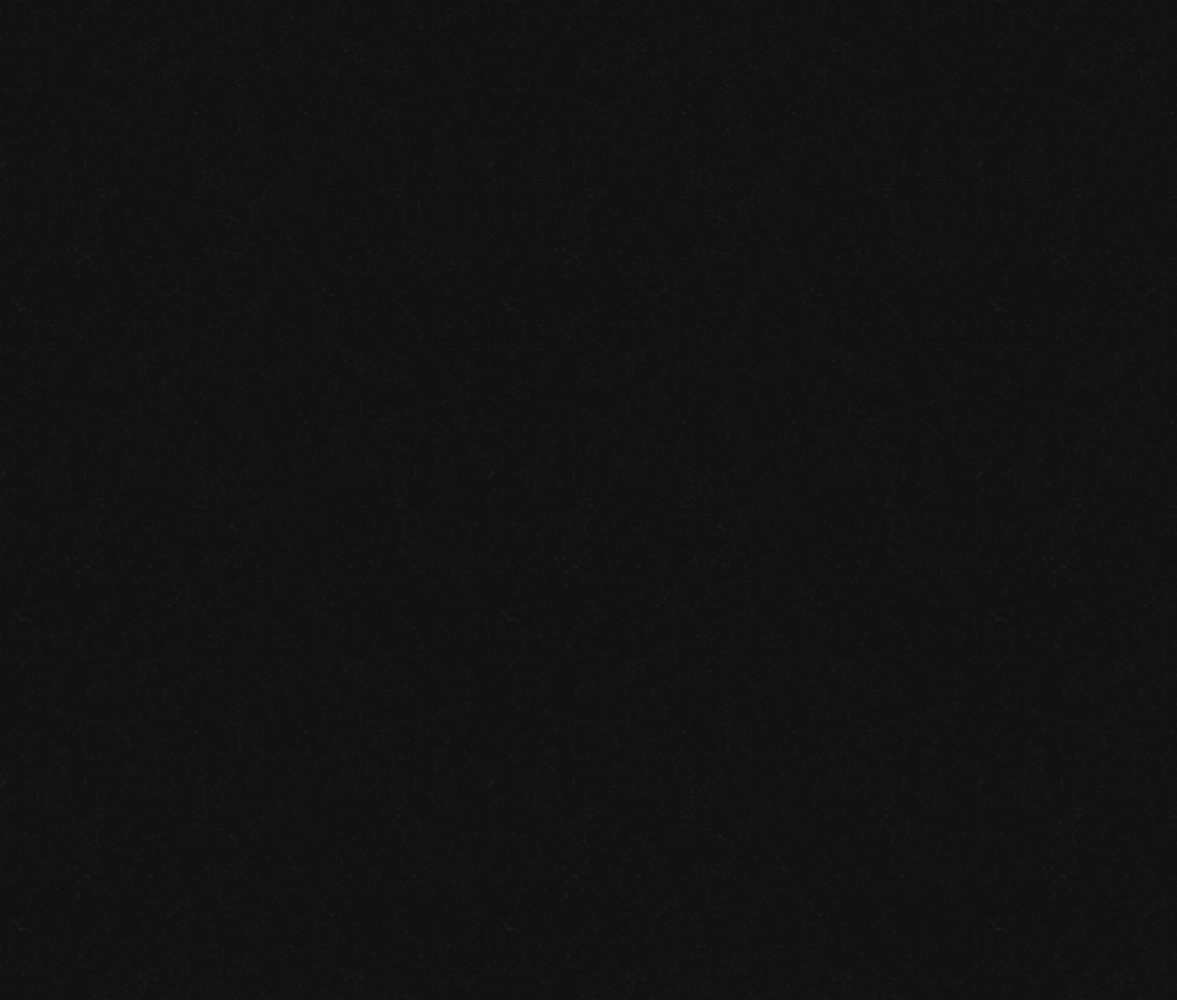
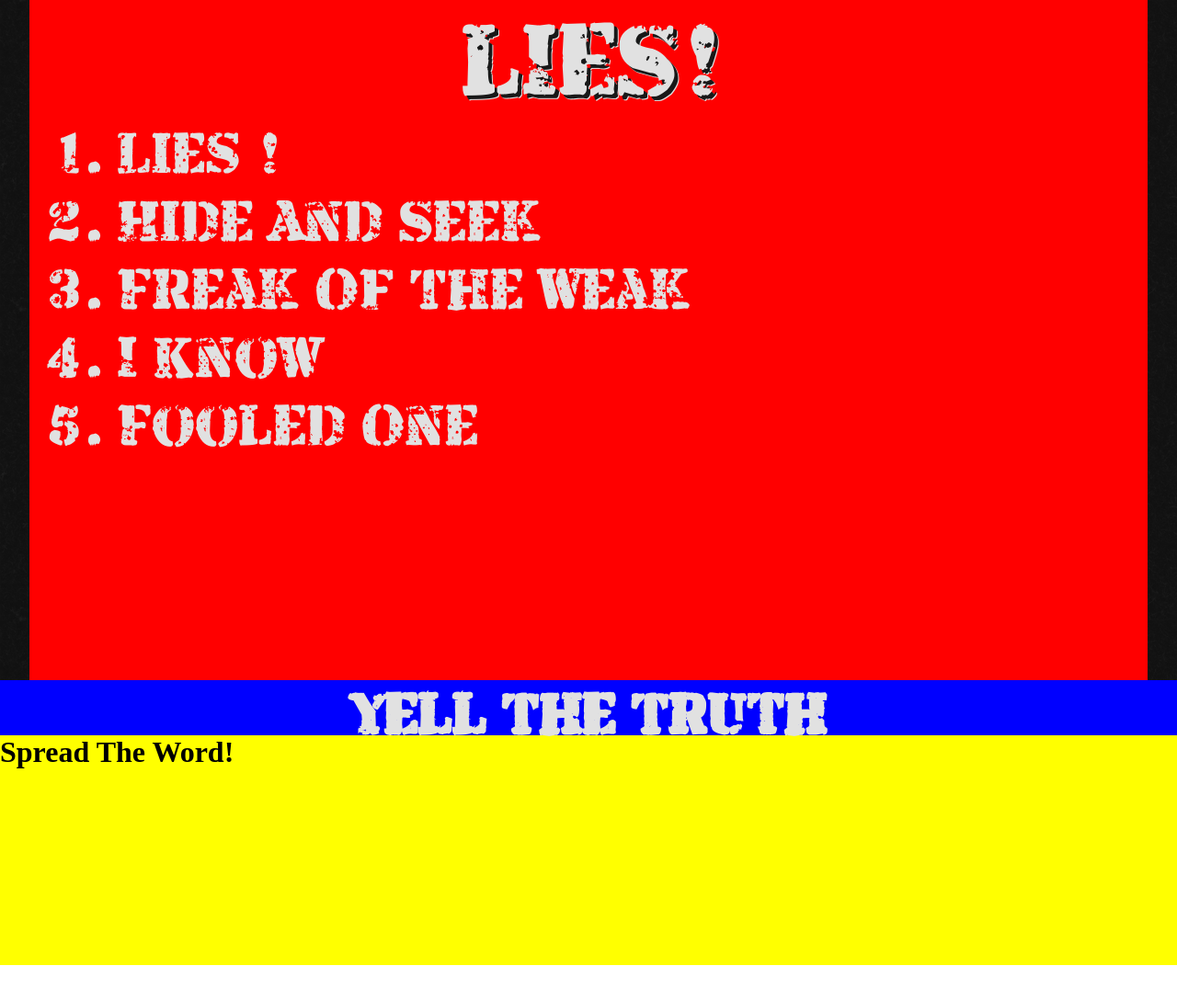
Before and after one commit to othman853/ytt, a plain HTML site: page index.html in a window 1280 px wide. Shown: the whole page at 92% size. After the commit the page ends 1050 px from the top, so only its background shows below. Drawn offline with Linux system fonts and the light colour scheme.

Commit message:
Proceding with the structure rebuilding and css dividing

```diff
--- /dev/null
+++ b/css/ep-main.css
@@ -0,0 +1,20 @@
+#master-container{
+	width: 95%;
+	height: 100%;
+	margin-left: 2.5%;
+	position: relative;
+	background-color: red;
+}
+
+#ep-list{
+	margin-left: 95px;
+}
+
+#bottom-menu{
+	background-color: blue;
+	height: 60px;
+	position: fixed;
+	width: 100%;
+	bottom: 0px;
+	z-index: 1;
+}
--- a/css/main.css
+++ b/css/main.css
@@ -1,8 +1,12 @@
 * {
 	margin:0;
 	padding:0;
-	list-style:none;
 	vertical-align:baseline;
+}
+
+html{
+	width: 100%;
+	height: 100%;
 }
 
 img{
@@ -11,7 +15,22 @@ img{
 
 body{
 	background-image 		: url(../img/zwartevilt.png);
-	height					: 1500px;
 	width 					: 100%;
-	position 				: relative;
+	height: 100%;
 }
+
+footer{
+	height: 250px;
+	background-color: yellow;
+	width: 100%;
+	position: absolute;
+	bottom: 1;
+	top: 100%;
+}
+.centered{
+	margin: 0 auto;
+}
+
+.text-centered{
+	text-align: center;
+}
--- a/css/text.css
+++ b/css/text.css
@@ -7,3 +7,34 @@
 	font-family 			: Andada;
 	src 					: url(../font/AndadaSC-Regular.otf);
 }
+
+.armalite-light-big{
+	font-size				: 7em;
+	font-family				: ArmaliteRifle;
+	color					: #E1E1E1;
+	font-weight 			: 500;
+}
+
+.armalite-light-medium{
+	font-size				: 4em;
+	font-family				: ArmaliteRifle;
+	color					: #E1E1E1;
+}
+
+.armalite-light-small{
+	font-size				: 1.5em;
+	font-family				: ArmaliteRifle;
+	color					: #E1E1E1;
+}
+
+.light-shadow-big{
+	text-shadow 			: 4px 4px #181818, 5px 5px #E1E1E1;
+}
+
+.light-shadow-medium{
+	text-shadow 			: 4px 4px #181818, 5px 5px #E1E1E1;
+}
+
+.light-shadow-small{
+	text-shadow 			: 4px 4px #181818, 5px 5px #E1E1E1;
+}
--- a/index.html
+++ b/index.html
@@ -4,6 +4,8 @@
 		<title>Yell The Truth</title>
 		<meta charset="UTF-8">
 		<link rel="stylesheet" type="text/css" href="css/main.css">
+		<link rel="stylesheet" type="text/css" href="css/ep-main.css">
+		<link rel="stylesheet" type="text/css" href="css/text.css">
 		<script src="js/jquery-1.11.1.js"></script>
 
 	</head>
@@ -11,16 +13,31 @@
 	<body>
 
 	<div id="master-container">
+
 		<section>
 			<article>
-				<h1></h1>
-				<ol>
-					<li></li>
-					<li></li>
+				<h1 class="armalite-light-big light-shadow-big text-centered"> lIES!</h1>
+				<ol id="ep-list" class="armalite-light-medium">
+					<li>Lies !</li>
+					<li>Hide And Seek</li>
+					<li>Freak Of The Weak</li>
+					<li>I Know</li>
+					<li>Fooled One</li>
 				</ol>
 			</article>
 		</section>
 	</div>
-	<footer></footer>
+
+
+	<div id="bottom-menu">
+		<h1 class="armalite-light-medium text-shadow text-centered">Yell The Truth</h1>
+
+	</div>
+
+
+	<footer>
+		<h1>Spread The Word!</h1>
+	</footer>
+
 	</body>
 </html>
```
